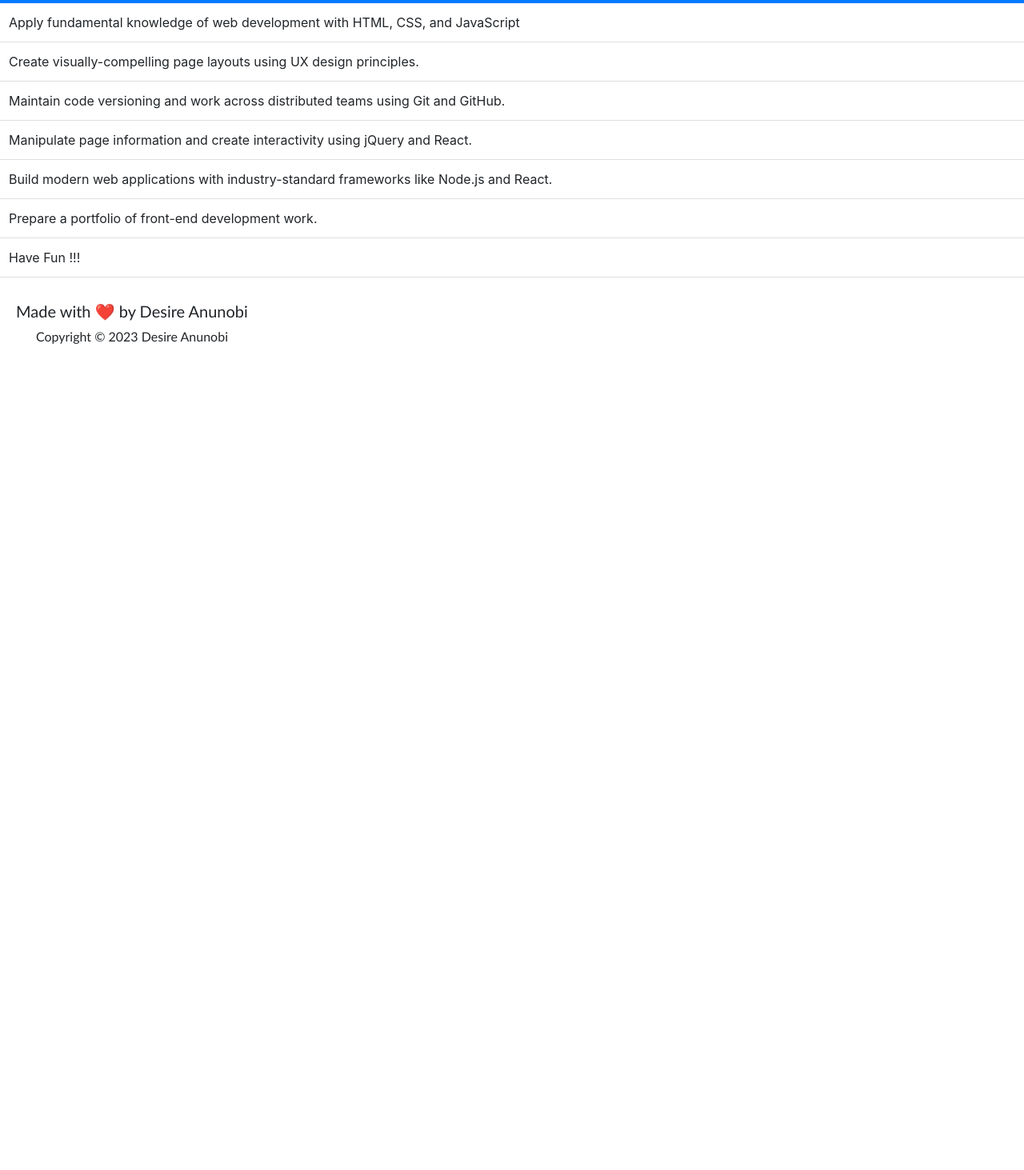
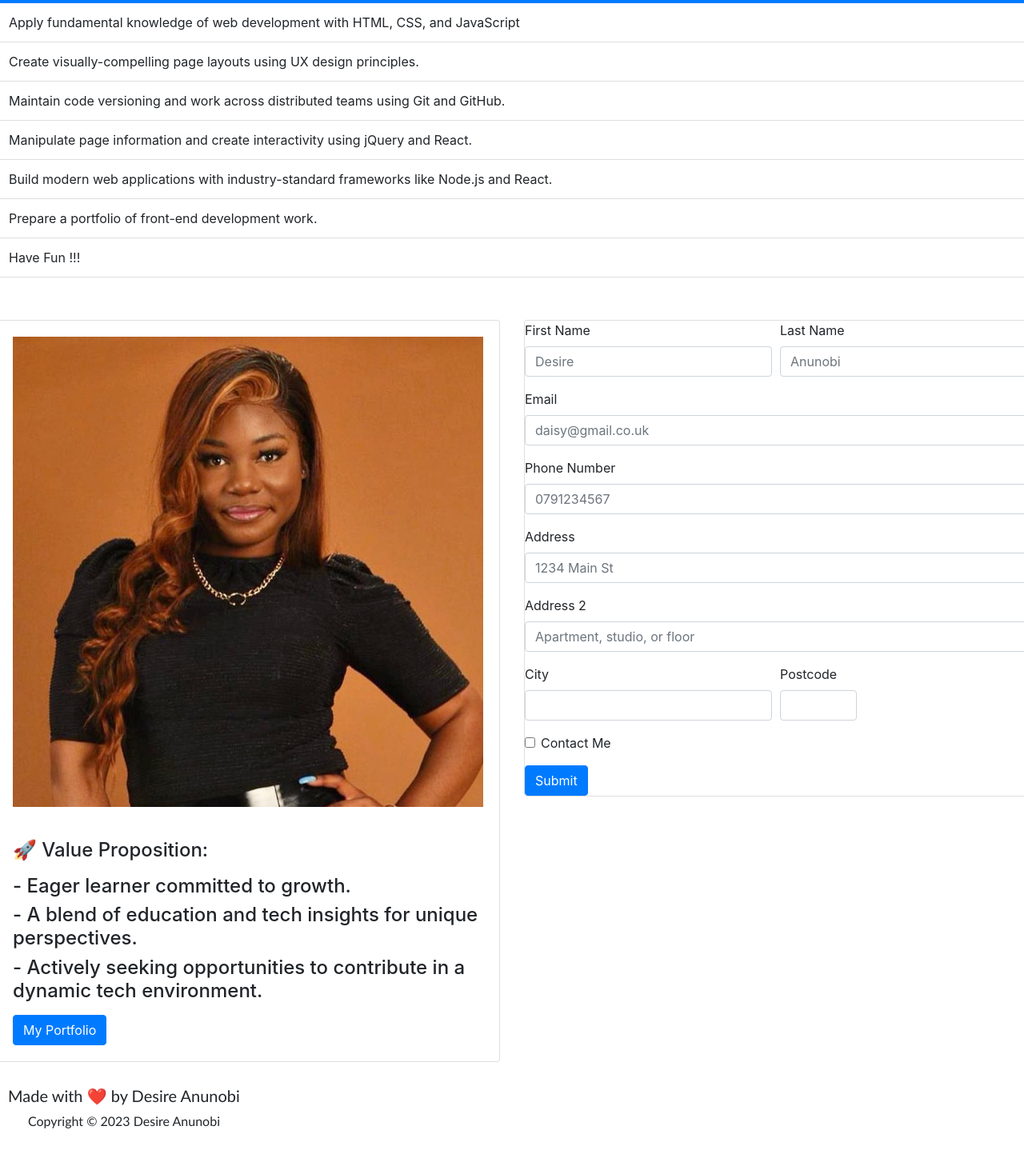
Before and after one commit to DesireAnunobi/Bootstrap-MyPortfolio, a plain HTML site: page index.html in a window 1280 px wide. Shown: the part 1546-3009 px from the top of the page at 80% size. Before the commit the page ends 2030 px from the top, so only its background shows below. Drawn offline with nearby package versions, Linux system fonts and the light colour scheme.

Commit message:
add contact form/about me section

```diff
--- a/css/style.css
+++ b/css/style.css
@@ -6,6 +6,7 @@
 img {
   padding: 20px;
 }
+
 
 /* Footer */
 .footer {
--- a/index.html
+++ b/index.html
@@ -118,9 +118,73 @@
         <li class="list-group-item">Prepare a portfolio of front-end development work.</li>
         <li class="list-group-item">Have Fun !!! </li>
     </ul>
-
+<br>
+<br>
     <!-- About Me section-->
-
+    <div class="row" id="row">
+        <div class="col-sm-6">
+            <div class="card">
+                <img class="card-img-top" src="./images/IMG_2171.jpg" alt="Profile">
+                <div class="card-body">
+                    <h5 class="card-title"><strong><h4>🚀 Value Proposition:</h4></strong></h5>
+                    <p class="card-text"><h4>- Eager learner committed to growth.</h4>
+                        <h4>- A blend of education and tech insights for unique perspectives.</h4>
+                        <h4>- Actively seeking opportunities to contribute in a dynamic tech environment.</h4></p>
+                    <a href="https://desireanunobi.github.io/desires-portfolio/" class="btn btn-primary">My Portfolio</a>
+                </div>
+            </div>
+        </div>
+        <div class="col-sm-6">
+            <div class="card">
+                <form>
+                    <div class="form-row">
+                      <div class="form-group col-md-6">
+                        <label for="inputEmail4">First Name</label>
+                        <input type="email" class="form-control" id="inputEmail4" placeholder="Desire">
+                      </div>
+                      <div class="form-group col-md-6">
+                        <label for="inputPassword4">Last Name</label>
+                        <input type="password" class="form-control" id="inputPassword4" placeholder="Anunobi">
+                      </div>
+                    </div>
+                    <div class="form-group">
+                        <label for="inputAddress">Email</label>
+                        <input type="text" class="form-control" id="inputAddress" placeholder="daisy@gmail.co.uk">
+                      </div>
+                      <div class="form-group">
+                        <label for="inputAddress">Phone Number</label>
+                        <input type="text" class="form-control" id="inputAddress" placeholder="0791234567">
+                      </div>
+                    <div class="form-group">
+                      <label for="inputAddress">Address</label>
+                      <input type="text" class="form-control" id="inputAddress" placeholder="1234 Main St">
+                    </div>
+                    <div class="form-group">
+                      <label for="inputAddress2">Address 2</label>
+                      <input type="text" class="form-control" id="inputAddress2" placeholder="Apartment, studio, or floor">
+                    </div>
+                    <div class="form-row">
+                      <div class="form-group col-md-6">
+                        <label for="inputCity">City</label>
+                        <input type="text" class="form-control" id="London">
+                      </div>
+                      <div class="form-group col-md-2">
+                        <label for="inputZip">Postcode</label>
+                        <input type="text" class="form-control" id="SW6 3ED">
+                      </div>
+                    </div>
+                    <div class="form-group">
+                      <div class="form-check">
+                        <input class="form-check-input" type="checkbox" id="gridCheck">
+                        <label class="form-check-label" for="gridCheck">
+                          Contact Me
+                        </label>
+                      </div>
+                    </div>
+                    <button type="submit" class="btn btn-primary">Submit</button>
+                  </form>
+            </div>
+        </div>
 
 
     <!-- Javascript Link-->
```
